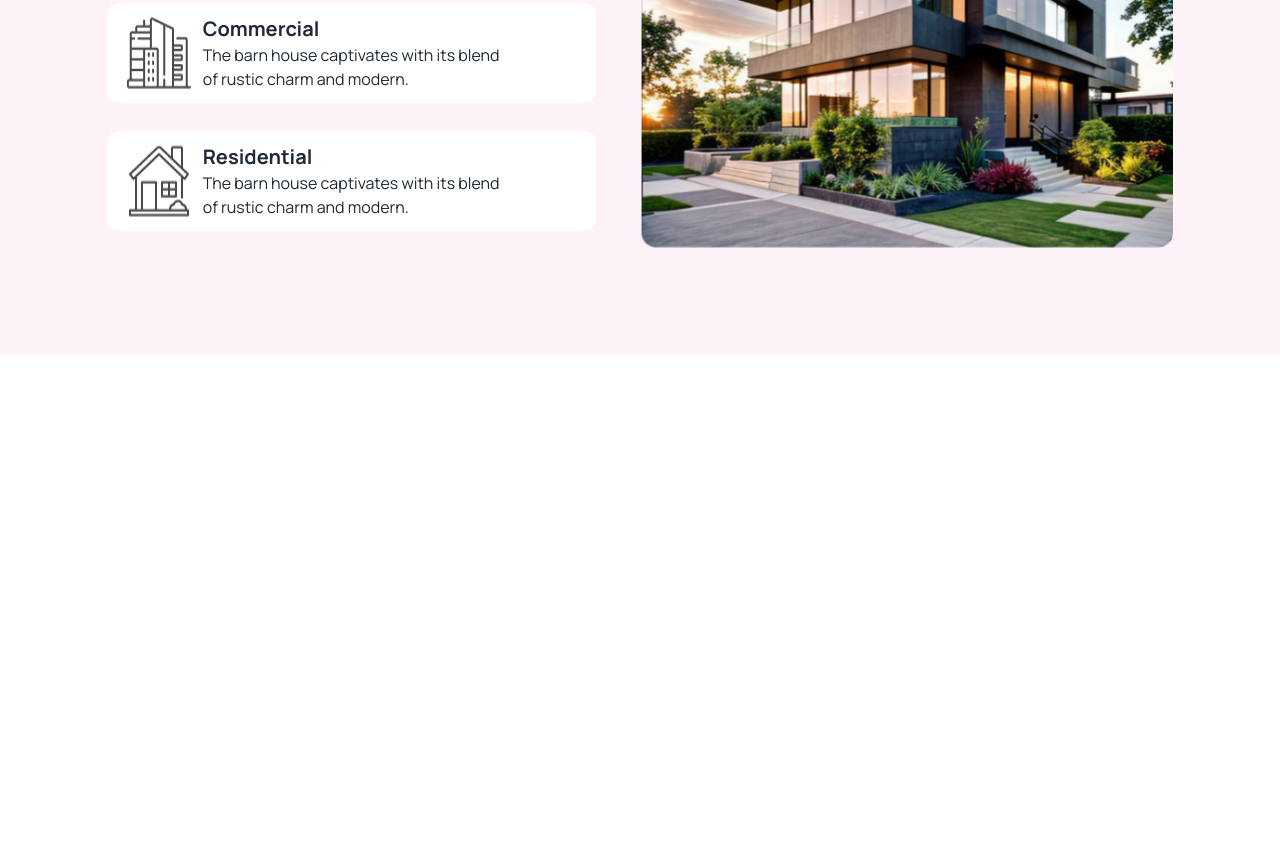
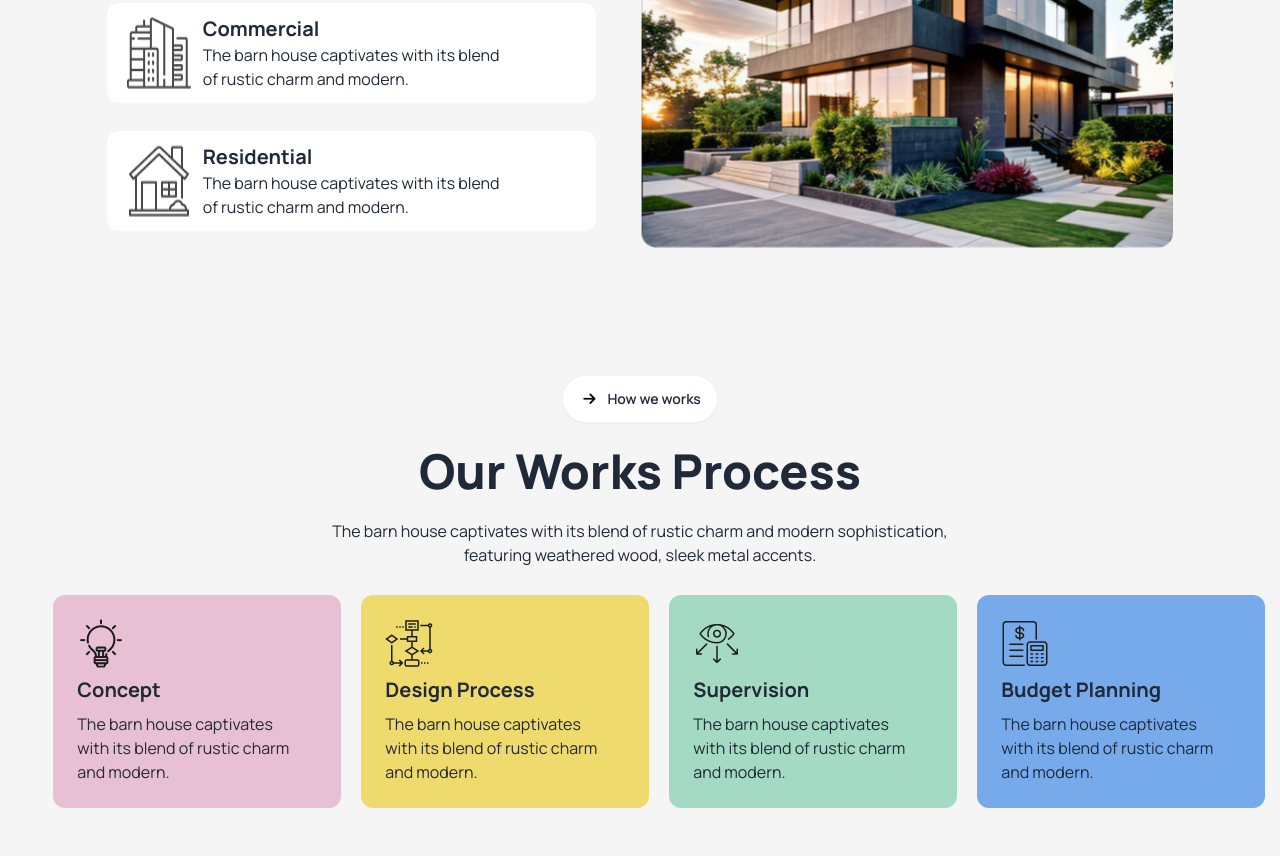
Before and after one commit to rashidul-islam9/Assingment3-Solution, a plain HTML site: page index.html in a window 1280 px wide. Shown: the part 1151-2007 px from the top of the page. Before the commit the page ends 1506 px from the top, so only its background shows below. Drawn offline with nearby package versions, Linux system fonts and the light colour scheme.

Commit message:
our work section done

```diff
--- a/index.html
+++ b/index.html
@@ -28,6 +28,10 @@
               colors: {
                 clifford: '#da373d',
                 primary : '#ABEF5F',
+                card1 : '#E7C1D3',
+                card2 : '#EFDA6E',
+                card3 : '#A4DAC3',
+                card4 : '#77AAEA',
                 doll :'#1E1E1E',
 
               }
@@ -113,7 +117,7 @@
 
  <!-- about us part -->
 
- <section class="w-full bg-pink-50 mt-5">
+ <section class="w-full bg-neutral-100 mt-5">
 
  <img class="hidden lg:absolute lg:block lg:pl-16 lg:pt-14" src="./assets/Vector.png" alt="">
 
@@ -162,5 +166,69 @@
    </div>
 </section>
 
+<!-- our work part -->
+
+<section class="w-full bg-neutral-100 pb-12">
+
+  <div class="w-11/12 mx-auto">
+
+    <div class=" text-center pt-5">
+      <button class="btn bg-white  rounded-3xl"> <i class="fa-solid fa-arrow-right  text-black p-1 selection:rounded-2xl px-1 py-0 my-auto"></i> How we works
+      </button>
+  </div>
+  <h2 class="text-center font-extrabold text-3xl lg:text-5xl py-6">Our Works Process</h2>
+  <p class="text-center pb-7">The barn house captivates with its blend of rustic charm and modern sophistication, <br> featuring weathered wood, sleek metal accents.</p>
+
+  <!-- card -->
+
+ <div class="lg:flex   lg:gap-5  lg:justify-around">
+
+  <div>
+
+    <div class="bg-card1 mx-auto w-72 p-6 rounded-xl my-7 lg:my-0">
+      <img src="./assets/concept.png" alt="">
+      <h2 class="text-xl font-bold py-2">Concept</h2>
+      <p>The barn house captivates <br> with its blend of rustic charm <br> and modern.</p>
+    </div>
+
+  </div>
+
+  <div>
+
+    <div class="bg-card2 w-72 p-6 rounded-xl mx-auto my-7 lg:my-0">
+      <img src="./assets/flow-chart.png" alt="">
+      <h2 class="text-xl font-bold py-2">Design Process</h2>
+      <p>The barn house captivates <br> with its blend of rustic charm <br> and modern.</p>
+    </div>
+
+  </div>
+
+  <div>
+
+    <div class="bg-card3 w-72 p-6 rounded-xl mx-auto my-7 lg:my-0">
+      <img src="./assets/vision.png" alt="">
+      <h2 class="text-xl font-bold py-2">Supervision</h2>
+      <p>The barn house captivates <br> with its blend of rustic charm <br> and modern.</p>
+    </div>
+
+  </div>
+
+  <div>
+
+    <div class="bg-card4 w-72 p-6 rounded-xl mx-auto my-7 lg:my-0">
+      <img src="./assets/budget-planning.png" alt="">
+      <h2 class="text-xl font-bold py-2">Budget Planning</h2>
+      <p>The barn house captivates <br> with its blend of rustic charm <br> and modern.</p>
+    </div>
+
+  </div>
+
+ </div>
+
+
+  </div>
+
+</section>
+
 </body>
 </html>
```
